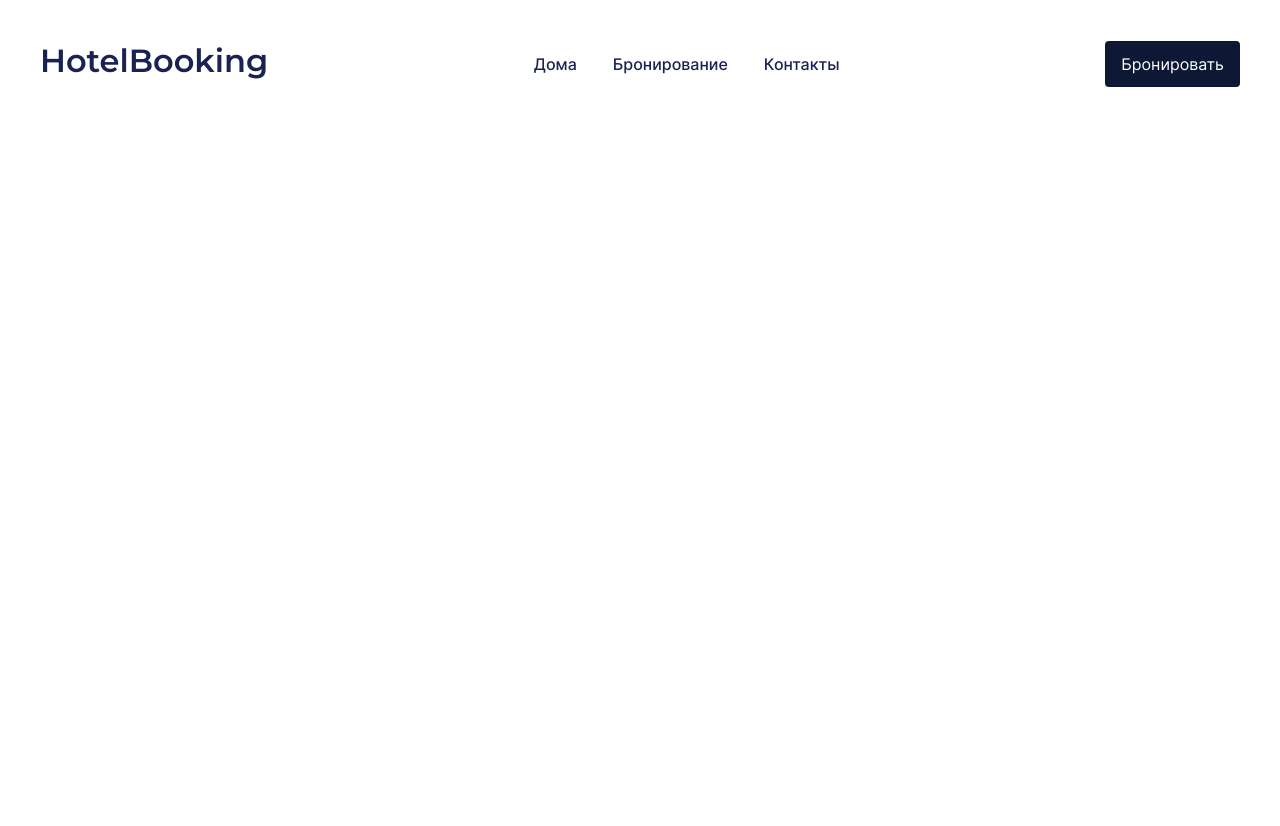
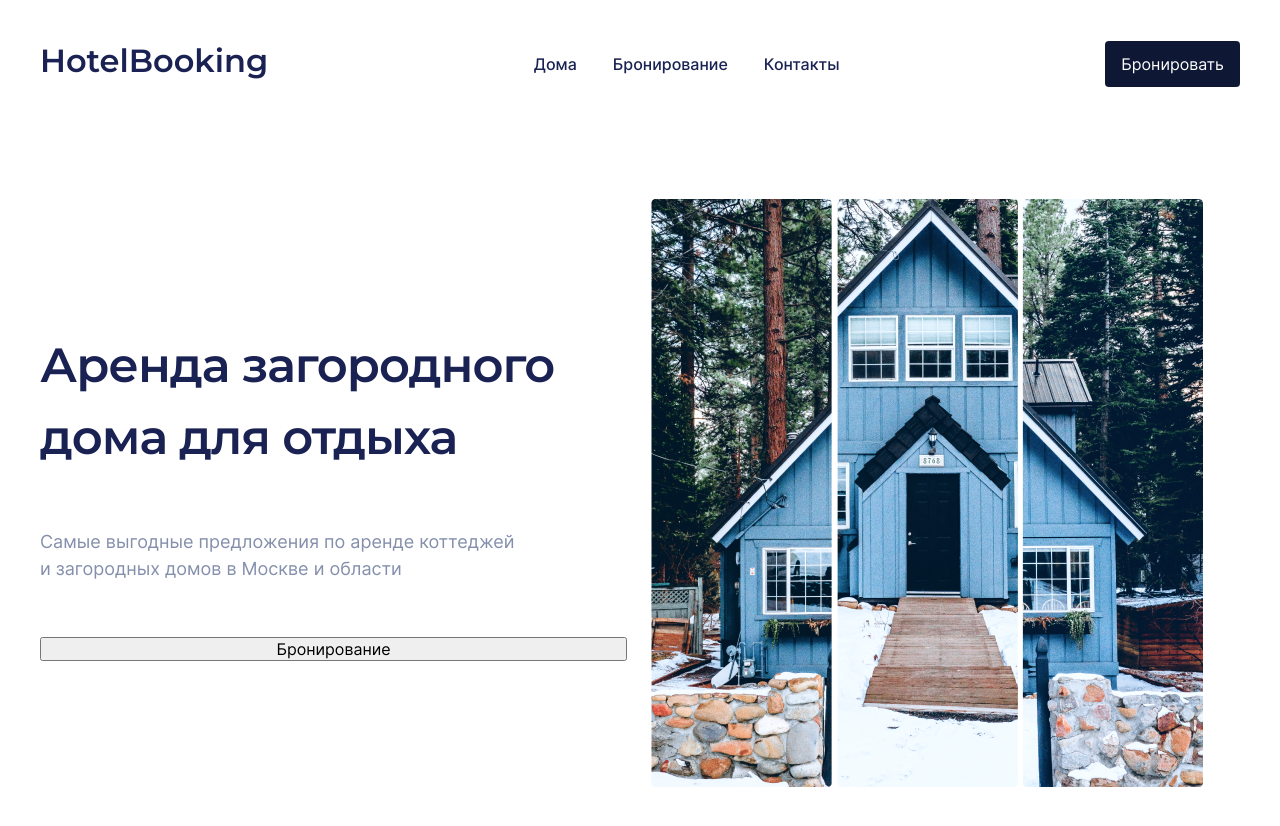
Before and after one commit to ShnaiderDanila/hotel-booking, a plain HTML site: page index.html in a window 1280 px wide. Before the commit the page ends 800 px from the top, so only its background shows below. Drawn offline with Linux system fonts and the light colour scheme.

Commit message:
Create layout for main-section

```diff
--- a/index.html
+++ b/index.html
@@ -19,5 +19,19 @@
       <button class="header__button" type="button">Бронировать</button>
   </div>
   </header>
+  <main class="main">
+    <section class="rent">
+      <div class="rent__text">
+        <h1 class="rent__title">Аренда загородного дома для отдыха</h1>
+        <p class="rent__subtitle">Самые выгодные предложения по аренде коттеджей и загородных домов в Москве и области</p>
+        <button class="rent__button" type="button">Бронирование</button>
+      </div>
+      <div class="rent__images">
+        <img src="./src/images/first-col.png" alt="Аренда дома" class="rent__image">
+        <img src="./src/images/second-col.png" alt="Аренда дома" class="rent__image">
+        <img src="./src/images/third-col.png" alt="Аренда дома" class="rent__image">
+      </div>
+    </section>
+  </main>
 </body>
 </html>
--- /dev/null
+++ b/src/blocks/rent/__subtitle/rent__subtitle.css
@@ -0,0 +1,7 @@
+.rent__subtitle {
+  max-width: 485px;
+  margin: var(--m0);
+  font-size: 18px;
+  line-height: 27px;
+  color: var(--text-color);
+}
--- /dev/null
+++ b/src/blocks/rent/__text/rent__text.css
@@ -0,0 +1,7 @@
+.rent__text {
+  max-width: 587px;
+  min-height: 332px;
+  display: flex;
+  flex-direction: column;
+  justify-content: space-between;
+}
--- /dev/null
+++ b/src/blocks/rent/__title/rent__title.css
@@ -0,0 +1,10 @@
+.rent__title {
+  max-width: 100%;
+  margin: var(--m0);
+  font-family: var(--font-mons);
+  font-size: 48px;
+  font-weight: var(--font-w600);
+  line-height: 72px;
+  letter-spacing: -1px;
+  color: var(--primary-color);
+}
--- /dev/null
+++ b/src/blocks/rent/rent.css
@@ -0,0 +1,8 @@
+.rent {
+  max-width: 1200px;
+  margin: var(--m-auto);
+  padding: 80px 0 80px;
+  display: flex;
+  align-items: center;
+  gap: 24px;
+}
--- a/src/pages/index.css
+++ b/src/pages/index.css
@@ -8,3 +8,10 @@
 @import url('../blocks/header/__links/header__links.css');
 @import url('../blocks/header/__link/header__link.css');
 @import url('../blocks/header/__button/header__button.css');
+@import url('../blocks/rent/rent.css');
+@import url('../blocks/rent/__text/rent__text.css');
+@import url('../blocks/rent/__title/rent__title.css');
+@import url('../blocks/rent/__subtitle/rent__subtitle.css');
+@import url('../blocks/rent/__button/rent__button.css');
+@import url('../blocks/rent/__images/rent__images.css');
+@import url('../blocks/rent/__image/rent__image.css');
```
Also changed, not shown: src/blocks/rent/__button/rent__button.css (added), src/blocks/rent/__image/rent__image.css (added), src/blocks/rent/__images/rent__images.css (added), src/images/first-col.png (added), src/images/second-col.png (added), src/images/third-col.png (added).
